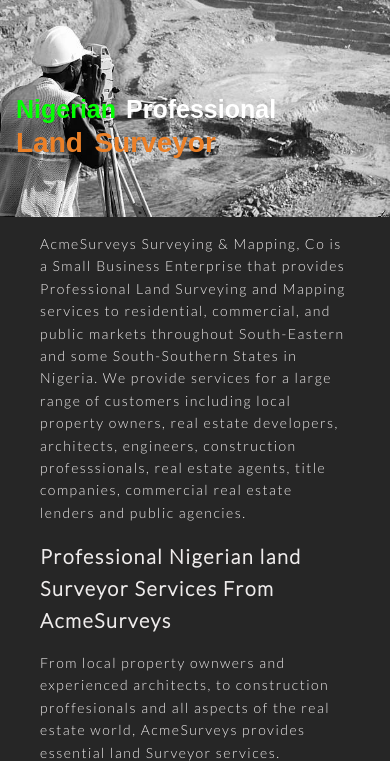
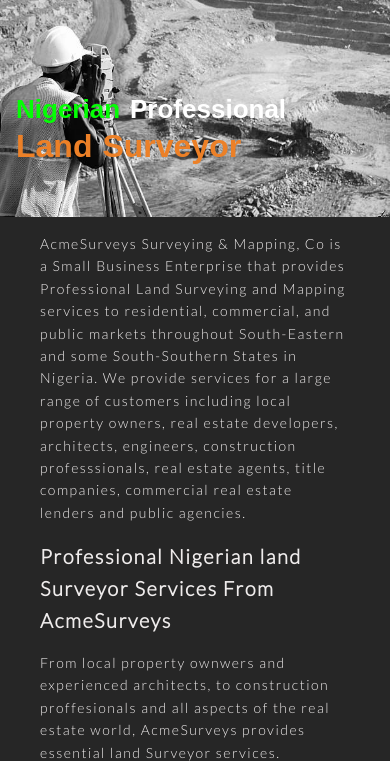
Before and after one commit to Izu-obinna/AcmeSurveys, a plain HTML site: page index.html in a window 390 px wide. Shown: the part 63-824 px from the top of the page. Drawn offline with Linux system fonts and the light colour scheme.

Commit message:
updated file

```diff
--- a/Css/media query.css
+++ b/Css/media query.css
@@ -94,21 +94,21 @@
         #showcase p{
             top: 9.5rem;
             left: 1rem;
-            font-size: 25px;
+            font-size: 26px;
             font-weight: 900;
         }
 
         #showcase h1 {
             top: 11.5rem;
             left: 1rem;
-            font-size: 28px;
+            font-size: 32px;
             font-weight: 900;
         }
 
         #showcase .second-h1 {
             top: 11.5rem;
-            left: 5.9rem;
-            font-size: 28px;
+            left: 6.4rem;
+            font-size: 32px;
             font-weight: 900;
         }
 
@@ -331,7 +331,7 @@
     }
 
     .submit-btn input{
-        padding: .5rem 1rem;
+        padding: 1rem 1.5rem;
         font-size: 12px;
     }
 
```
